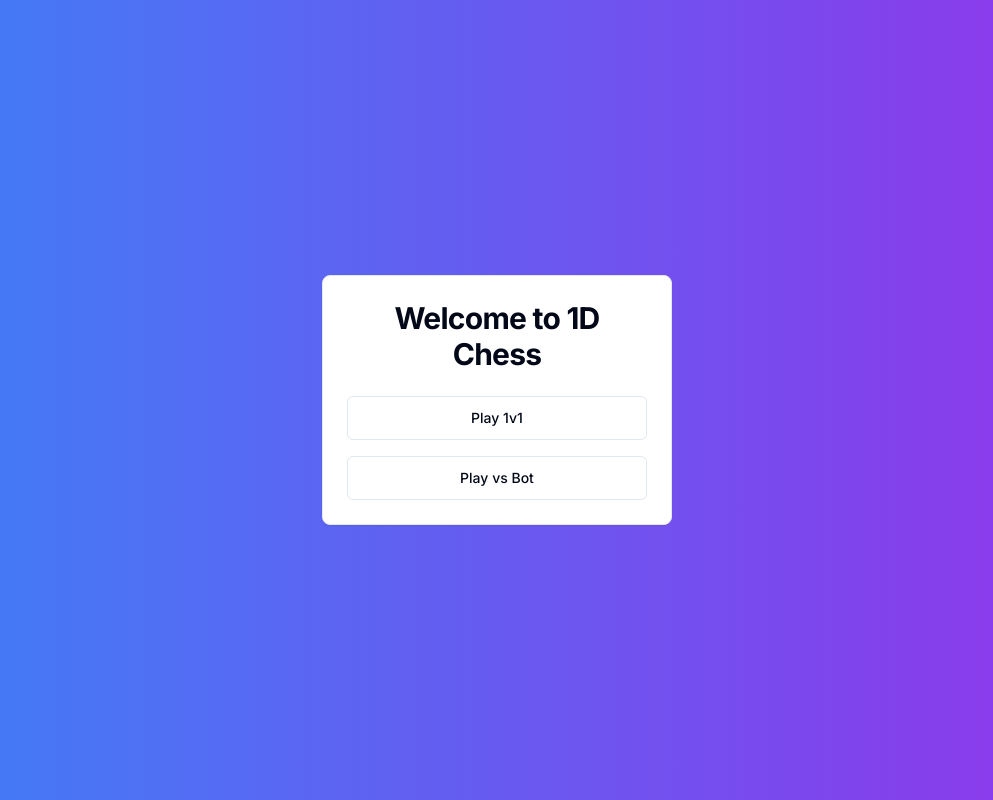
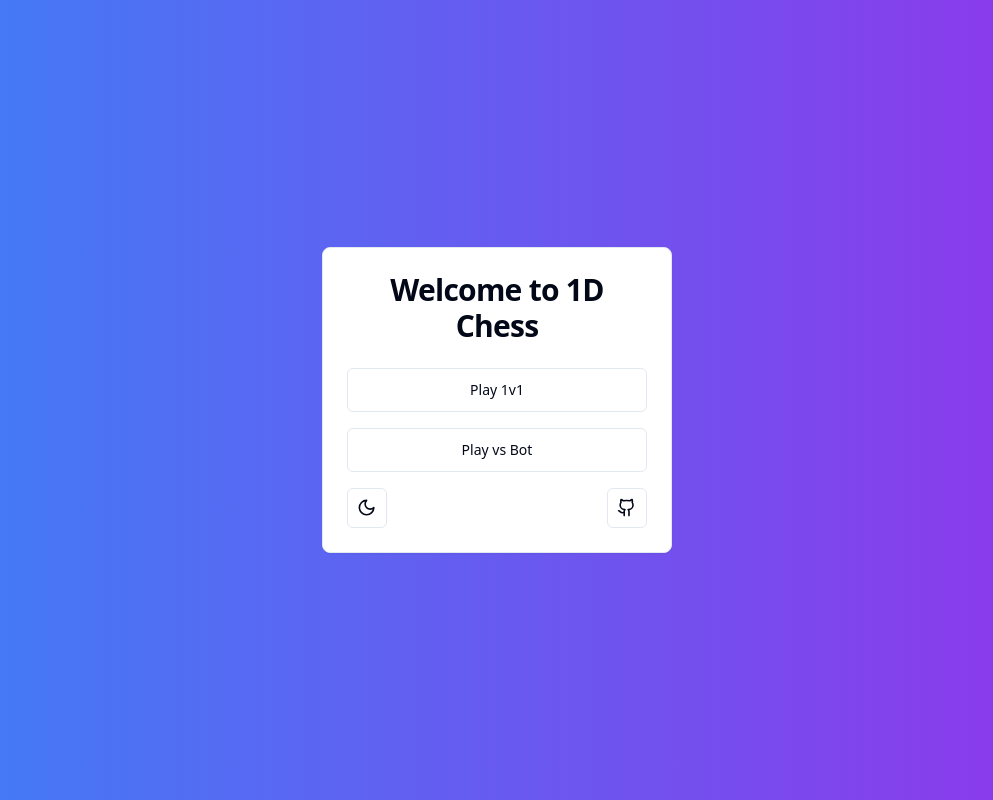
Before and after one commit to AndrxwWxng/1d-chess, a Next.js app: page / in a window 1280 px wide. Shown: the whole page, without its empty margins (143-1136 px from the left). Built offline with nearby package versions, Linux system fonts and the light colour scheme.

Commit message:
added dark mode and source code button

```diff
--- a/package.json
+++ b/package.json
@@ -14,6 +14,7 @@
     "clsx": "^2.1.1",
     "lucide-react": "^0.418.0",
     "next": "14.2.5",
+    "next-themes": "^0.3.0",
     "react": "^18",
     "react-dom": "^18",
     "tailwind-merge": "^2.4.0",
--- a/src/app/layout.tsx
+++ b/src/app/layout.tsx
@@ -1,6 +1,7 @@
 import type { Metadata } from "next";
 import { Inter } from "next/font/google";
 import "./globals.css";
+import { ThemeProvider } from 'next-themes';
 
 const inter = Inter({ subsets: ["latin"] });
 
@@ -15,8 +16,12 @@ export default function RootLayout({
   children: React.ReactNode;
 }>) {
   return (
-    <html lang="en">
-      <body className={inter.className}>{children}</body>
+    <html lang="en" suppressHydrationWarning>
+      <body>
+        <ThemeProvider attribute="class" defaultTheme="system" enableSystem>
+          {children}
+        </ThemeProvider>
+      </body>
     </html>
   );
 }
--- a/src/components/welcome.tsx
+++ b/src/components/welcome.tsx
@@ -3,16 +3,23 @@ import React from 'react';
 import { useRouter } from 'next/navigation';
 import { Button } from "@/components/ui/button";
 import { Card, CardContent, CardHeader, CardTitle } from "@/components/ui/card";
+import { useTheme } from "next-themes";
+import { Moon, Sun, Github } from "lucide-react";
 
 const WelcomePage = () => {
   const router = useRouter();
+  const { theme, setTheme } = useTheme();
 
   const handleSelectMode = (mode: '1v1' | '1vbot') => {
     router.push(`/game?mode=${mode}`);
   };
 
+  const toggleTheme = () => {
+    setTheme(theme === "dark" ? "light" : "dark");
+  };
+
   return (
-    <div className="flex items-center justify-center min-h-screen bg-gradient-to-r from-blue-500 to-purple-600">
+    <div className="flex items-center justify-center min-h-screen bg-gradient-to-r from-blue-500 to-purple-600 dark:from-blue-900 dark:to-purple-900">
       <Card className="w-[350px]">
         <CardHeader>
           <CardTitle className="text-3xl font-bold text-center">Welcome to 1D Chess</CardTitle>
@@ -24,6 +31,22 @@ const WelcomePage = () => {
           <Button onClick={() => handleSelectMode('1vbot')} variant="outline" size="lg">
             Play vs Bot
           </Button>
+          <div className="flex justify-between mt-4">
+            <Button onClick={toggleTheme} variant="outline" size="icon">
+              {theme === "dark" ? <Sun className="h-[1.2rem] w-[1.2rem]" /> : <Moon className="h-[1.2rem] w-[1.2rem]" />}
+            </Button>
+            {/* I NEED TO FIX THIS BUTTON FOR SOURCE CODE */}
+            <Button
+              as="a"
+              href="https://github.com/AndrxwWxng/gpa-calculator"
+              target="_blank"
+              rel="noopener noreferrer"
+              variant="outline"
+              size="icon"
+            >
+              <Github className="h-[1.2rem] w-[1.2rem]" />
+            </Button>
+          </div>
         </CardContent>
       </Card>
     </div>
```
Also changed, not shown: 1 other file (tests, documents, lock files or other folders).
